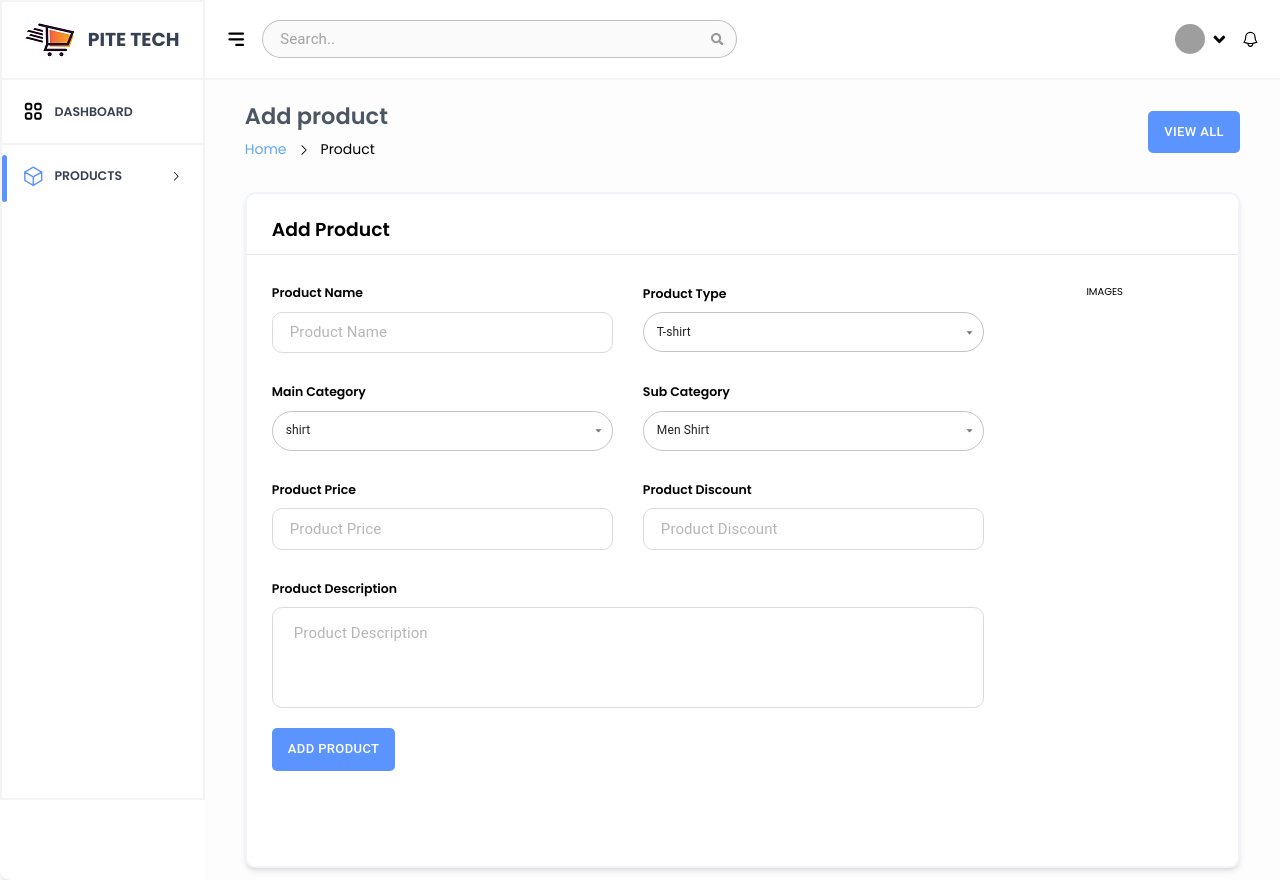
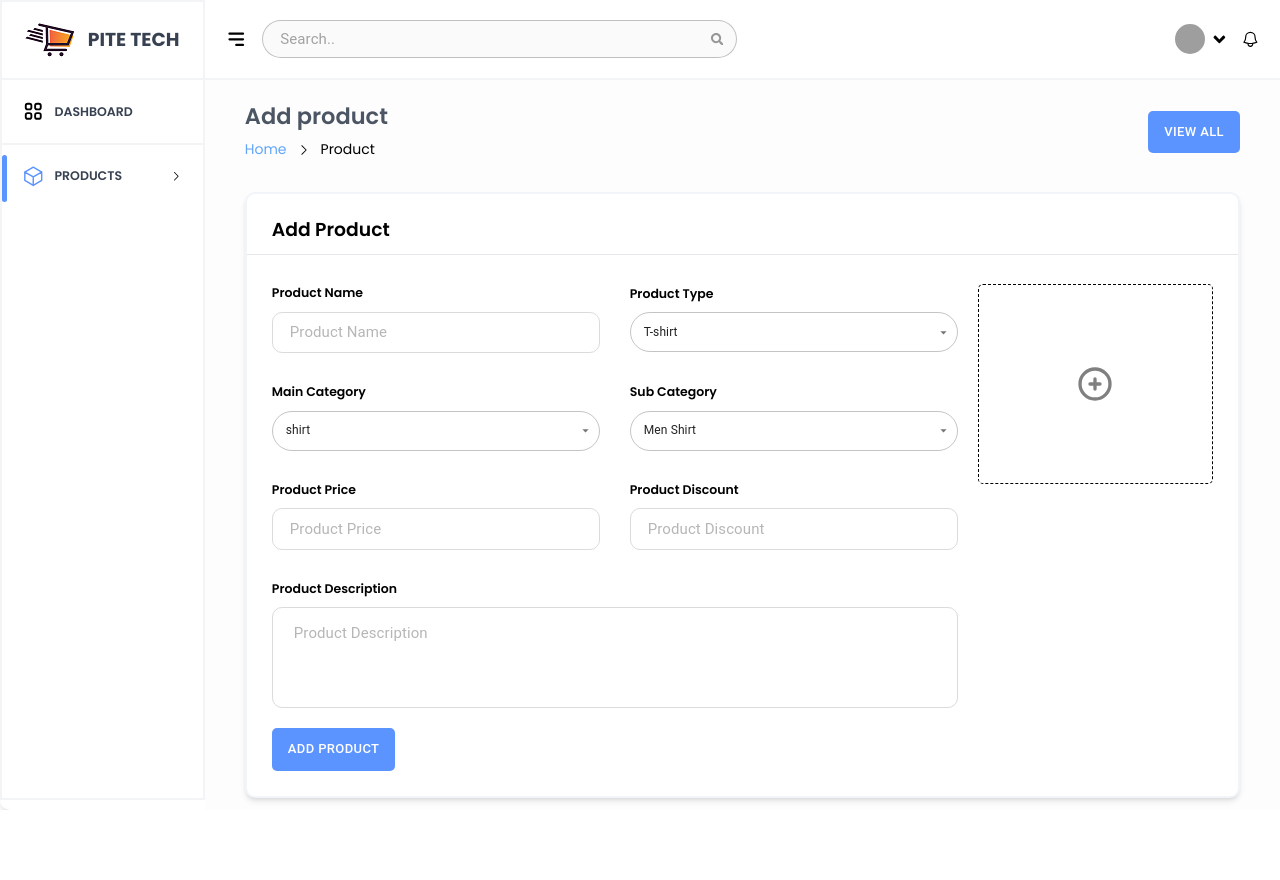
Before and after one commit to AhmedAbdEl-NasserAhmed/ECS-Commerce, a Next.js app: page /admin/dashboard/product in a window 1280 px wide. After the commit the page ends 810 px from the top, so only its background shows below. Built offline with nearby package versions, Linux system fonts and the light colour scheme; grey boxes are pictures that could not be loaded.

Commit message:
Start Adding photos

```diff
--- a/src/app/admin/dashboard/product/page.tsx
+++ b/src/app/admin/dashboard/product/page.tsx
@@ -4,8 +4,8 @@ import ProductFormInputsSwitch from "@/components/AdminProduct/ProductFormInputs
 import ShowUploadedImageProduct from "@/components/AdminProduct/showUploadedProductImage";
 import productFormInputs from "@/constants/productFormInputs";
 import { AdminProductProps } from "@/types/types";
+import AddProductImage from "@/ui/AddProductImage/AddProductImage";
 import CustomizedTextField from "@/ui/TextField/TextField";
-import UploadButton from "@/ui/uploadButton";
 import { Box, Button, Typography } from "@mui/material";
 
 import Image from "next/image";
@@ -58,7 +58,7 @@ function ProductPage() {
     <Box
       component="form"
       onSubmit={handleSubmit(onSubmit)}
-      className=" flex flex-col gap-8 px-[4rem] py-[1.2rem] h-screen bg-[#FDFDFD]  "
+      className=" flex flex-col gap-8 px-[4rem] py-[1.2rem] bg-[#FDFDFD]  "
     >
       <Box
         component="div"
@@ -112,9 +112,9 @@ function ProductPage() {
 
         <Box
           component="div"
-          className="flex gap-5 flex-col lg:flex-row justify-between"
+          className="flex gap-8 flex-col lg:flex-row justify-between "
         >
-          <Box component="div" className="grow-[2]">
+          <Box component="div" className="grow-[3]">
             <Box
               component="div"
               className="grid grid-cols-[1fr_1fr] items-center gap-12"
@@ -140,8 +140,8 @@ function ProductPage() {
               })}
             </Box>
           </Box>
-          <Box component="div" className=" grow-[2] text-center">
-            IMAGES
+          <Box component="div" className="w-1/4 text-center">
+            <AddProductImage />
           </Box>
         </Box>
         <Box component="div">
--- a/src/components/AdminDashboard/Links.tsx
+++ b/src/components/AdminDashboard/Links.tsx
@@ -23,7 +23,7 @@ function Links({ setExpand, expand }: Props) {
       component="div"
       className={` ${
         expand ? "min-[100px]:w-0 sm:w-0 md:w-0 lg:w-[5vw]" : "lg:w-[16vw]"
-      }  flex border-2 transition-all duration-500 absolute w-[30rem] top-[calc(100vh-90vh)]   h-screen  z-[40] lg:sticky lg:top-0 group border-gray-100 bg-[#FFFFFF] flex-col overflow-hidden shadow-lg  lg:shadow-none  `}
+      }  flex border-2 transition-all duration-500 fixed w-[30rem] top-[calc(100vh-90vh)] h-screen z-[40] lg:sticky lg:top-0 group border-gray-100 bg-[#FFFFFF] flex-col overflow-hidden shadow-lg lg:shadow-none  `}
     >
       <Box
         component="div"
@@ -138,7 +138,7 @@ function Links({ setExpand, expand }: Props) {
 
 export default Links;
 
-// style={{
-//   transform:
-//     "currentRoute" === "product" ? "rotate(90deg)" : "rotate(0)",
-// }}
+// className={` ${
+//   expand ? "min-[100px]:w-0 sm:w-0 md:w-0 lg:w-[5vw]" : "lg:w-[16vw]"
+// }  flex border-2 transition-all duration-500 absolute w-[30rem] top-[calc(100vh-90vh)] h-screen z-[40] lg:sticky lg:top-0 group border-gray-100 bg-[#FFFFFF] flex-col overflow-hidden shadow-lg lg:shadow-none  `}
+// >
--- a/src/components/AdminProduct/ProductEdit/ProductEdit.tsx
+++ b/src/components/AdminProduct/ProductEdit/ProductEdit.tsx
@@ -8,8 +8,6 @@ import { Controller, useForm } from "react-hook-form";
 import { ChangeEvent, useState } from "react";
 import ShowUploadedImageProduct from "../showUploadedProductImage";
 import CustomizedTextField from "@/ui/TextField/TextField";
-import productFormInputsSelectMenus from "@/constants/productFormInputsSelectMenus";
-import SelectMenu from "@/ui/MultiChoiceSelectMenu/SelectMenu";
 import Image from "next/image";
 import productFormInputs from "@/constants/productFormInputs";
 
--- /dev/null
+++ b/src/ui/AddProductImage/AddProductImage.tsx
@@ -0,0 +1,29 @@
+import { Box } from "@mui/material";
+import UploadButton from "../uploadButton";
+
+function AddProductImage() {
+  return (
+    <Box
+      component="div"
+      className="flex items-center justify-center"
+      sx={{
+        border: "1px",
+        borderStyle: "dashed",
+        fontSize: "1.85rem", // Equivalent to text-4xl
+        height: "200px",
+        borderRadius: "5px",
+        backgroundColor: "#ffffff", // Equivalent to bg-red-500
+        transition: "background-color 0.5s ease", // Smooth transition for background change
+        "&:hover": {
+          backgroundColor: "#f1f1f1", // Background color when hovering
+        },
+      }}
+    >
+      <div>
+        <UploadButton />
+      </div>
+    </Box>
+  );
+}
+
+export default AddProductImage;
--- a/src/ui/uploadButton.tsx
+++ b/src/ui/uploadButton.tsx
@@ -1,5 +1,7 @@
 import { styled } from "@mui/material";
 import { ChangeEvent } from "react";
+import Button from "@mui/material/Button";
+import { HiOutlinePlusCircle } from "react-icons/hi";
 
 const VisuallyHiddenInput = styled("input")({
   clip: "rect(0 0 0 0)",
@@ -17,15 +19,38 @@ interface Props {
   handleImagePath: (e: ChangeEvent<HTMLInputElement>) => void;
 }
 
-function UploadButton({ handleImagePath }: Props) {
+function UploadButton() {
   return (
-    <VisuallyHiddenInput
-      multiple
-      accept="image/png, image/jpeg"
-      onChange={handleImagePath}
-      type="file"
-    />
+    <Button
+      sx={{
+        fontSize: "4rem",
+        color: "gray",
+        transition: "background-color 0.5s ease", // Smooth transition for background change
+        "&:hover": {
+          backgroundColor: "transparent", // Background color when hovering
+        },
+      }}
+      component="label"
+    >
+      <HiOutlinePlusCircle />
+      <VisuallyHiddenInput
+        multiple
+        accept="image/png, image/jpeg"
+        type="file"
+      />
+    </Button>
   );
+
+  // return (
+  //   <button type="button">
+  //     <VisuallyHiddenInput
+  //
+  //       // onChange={handleImagePath}
+  //       type="file"
+  //     />
+  //     hello
+  //   </button>
+  // );
 }
 
 export default UploadButton;
```
Also changed, not shown: src/ui/TextArea/TextArea.tsx (deleted, +0 -75 lines).
